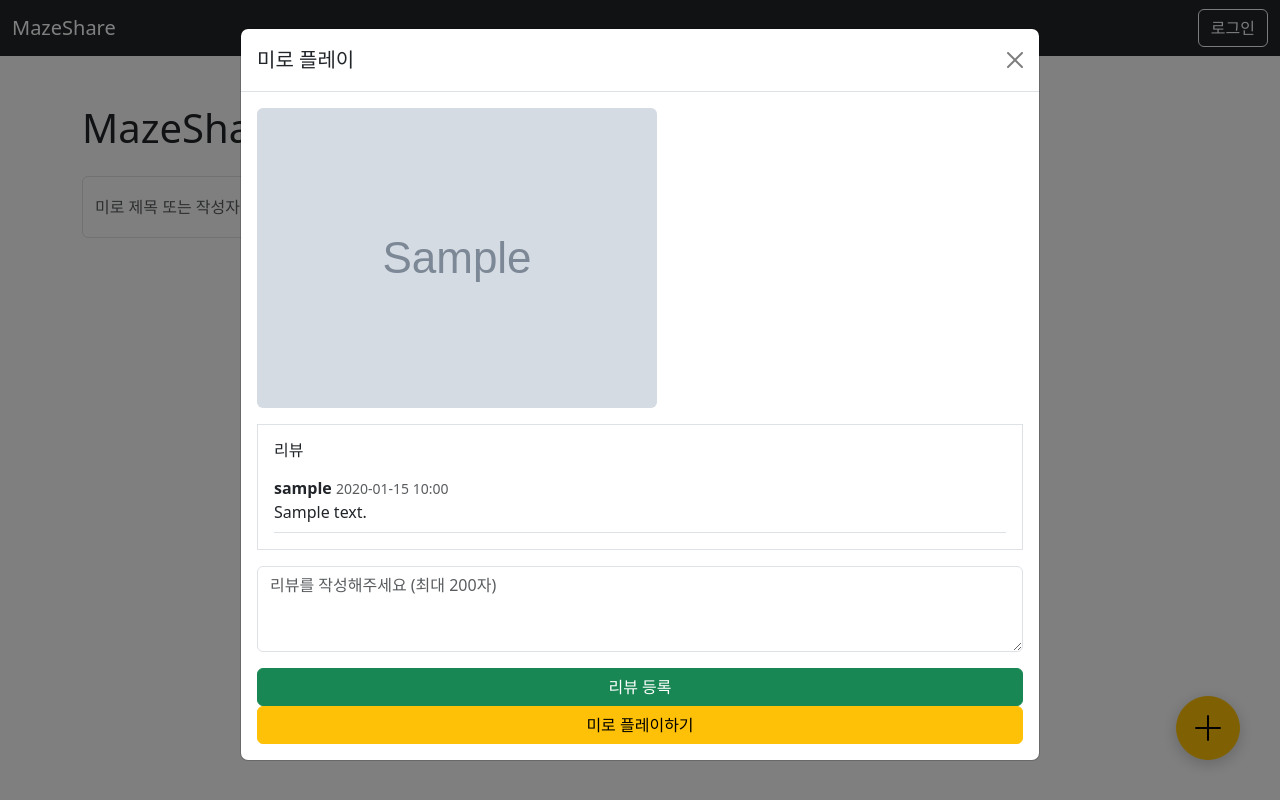
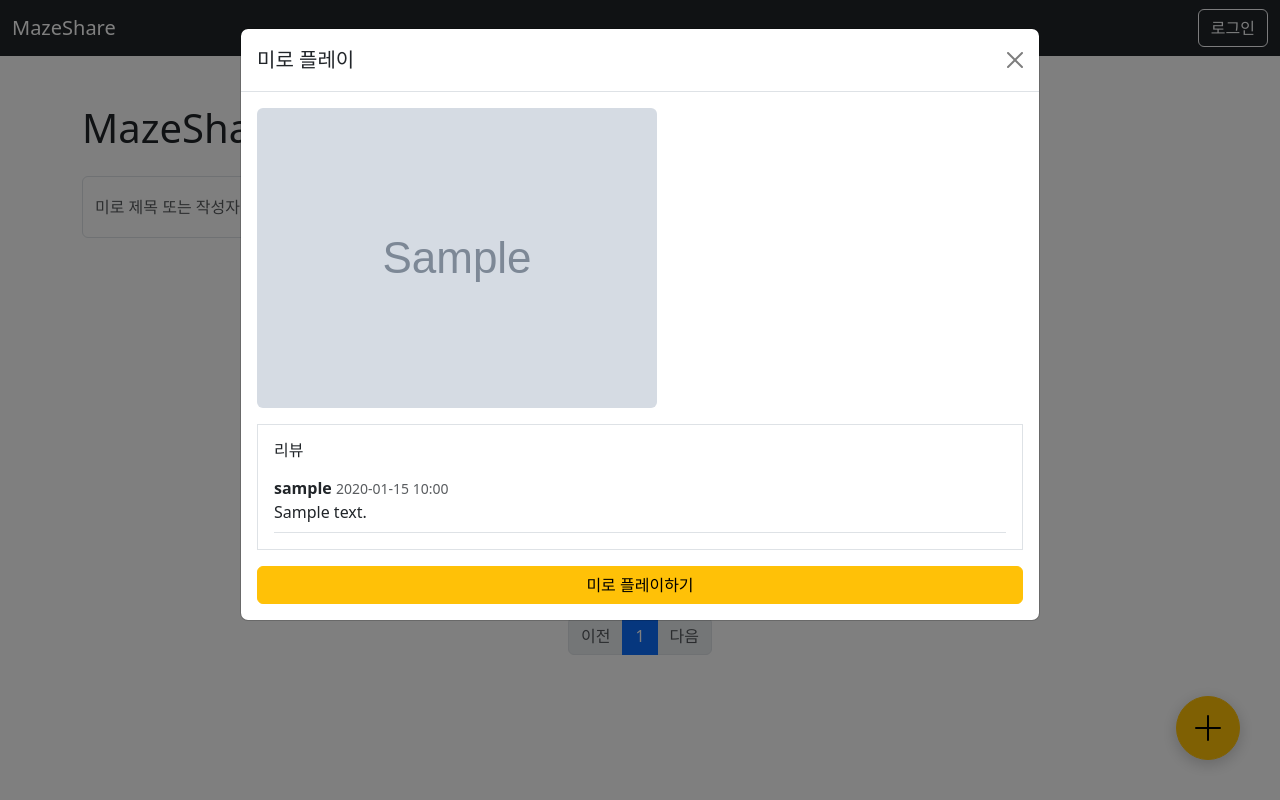
Before and after one commit to GiTae-Kim-kr/GiTae-Kim-kr, a Flask app: page / in a window 1280 px wide, after a click on "플레이". Run offline with Flask 3, Linux system fonts and the light colour scheme; tables that the repository leaves empty hold one stand-in row (values such as "Sample post"); grey boxes marked "Sample" are stand-in pictures.

Commit message:
Update index.html

```diff
--- a/MazeShare/templates/index.html
+++ b/MazeShare/templates/index.html
@@ -3,10 +3,8 @@
 <head>
     <meta charset="UTF-8">
     <title>MazeShare</title>
-    <!-- Bootstrap 5 CSS CDN -->
     <link href="https://cdn.jsdelivr.net/npm/bootstrap@5.3.0/dist/css/bootstrap.min.css" rel="stylesheet">
     <style>
-        /* 오른쪽 하단 고정 미로 생성 버튼 */
         .fab-create-maze {
             position: fixed;
             right: 40px;
@@ -21,7 +19,6 @@
             justify-content: center;
             box-shadow: 0 4px 16px rgba(0,0,0,0.2);
         }
-        /* 추가: 카드 크기 조정 */
         .maze-card {
             max-width: 300px;
             margin: 10px auto;
@@ -29,6 +26,10 @@
         .card-img-top {
             height: 150px;
             object-fit: cover;
+        }
+        .review-box {
+            max-height: 200px;
+            overflow-y: auto;
         }
     </style>
 </head>
@@ -64,7 +65,6 @@
             <button type="button" class="btn-close" data-bs-dismiss="modal"></button>
           </div>
           <div class="modal-body">
-            <!-- 로그인 탭 -->
             <div id="loginTab" class="auth-tab-content">
               <form method="POST" action="/login">
                 <div class="mb-3">
@@ -76,7 +76,6 @@
                 <button type="submit" class="btn btn-primary w-100">로그인</button>
               </form>
             </div>
-            <!-- 회원가입 탭 -->
             <div id="signupTab" class="auth-tab-content" style="display:none;">
               <form method="POST" action="/signup">
                 <div class="mb-3">
@@ -99,12 +98,11 @@
       </div>
     </div>
 
-    <!-- 메인 컨텐츠 영역 -->
+    <!-- 메인 컨텐츠 -->
     <div class="container mt-5">
-        <!-- 상단 제목 -->
         <h1 class="mb-4">MazeShare에 오신 것을 환영합니다!</h1>
 
-        <!-- 검색 & 정렬/필터 영역 -->
+        <!-- 검색 & 필터 -->
         <div class="row mb-4">
             <div class="col-md-6">
                 <form class="d-flex" role="search" method="GET" action="/">
@@ -118,7 +116,6 @@
                 </form>
             </div>
             <div class="col-md-3">
-                <!-- 정렬/필터 드롭다운 -->
                 <div class="dropdown">
                   <button class="btn btn-secondary dropdown-toggle w-100" type="button" data-bs-toggle="dropdown" aria-expanded="false">
                     정렬/필터 선택
@@ -132,8 +129,7 @@
             </div>
         </div>
 
-
-        <!-- 미로 카드 리스트 -->
+        <!-- 미로 목록 -->
         <div class="row row-cols-1 row-cols-md-3 g-4 justify-content-center">
             {% for maze in mazes.items %}
             <div class="col">
@@ -162,9 +158,7 @@
             {% endfor %}
         </div>
 
-
-
-        <!-- 페이지네이션 수정 -->
+        <!-- 페이지네이션 -->
         <nav aria-label="미로 페이지네이션" class="mt-5 mb-5">
             <ul class="pagination justify-content-center">
                 {% if mazes.has_prev %}
@@ -206,7 +200,7 @@
         </nav>
     </div>
 
-        <!-- 미로 플레이 모달 -->
+    <!-- 미로 플레이 모달 (리뷰 등록 폼 제거) -->
     <div class="modal fade" id="mazeModal" tabindex="-1">
         <div class="modal-dialog modal-lg">
             <div class="modal-content">
@@ -218,45 +212,28 @@
                     <!-- 미로 이미지 -->
                     <img id="modalMazeImage" src="" class="img-fluid rounded mb-3" alt="미로 전체 보기">
 
-                    <!-- 리뷰 목록 -->
+                    <!-- 리뷰 목록 (작성 폼 없음) -->
                     <div class="review-box border p-3 mb-3">
                         <h6>리뷰</h6>
                         <div id="reviewsList">
-                            <!-- 리뷰 동적 로딩 영역 -->
                             <div class="alert alert-secondary">아직 리뷰가 없습니다.</div>
                         </div>
                     </div>
-
-                    <!-- 리뷰 작성 폼 -->
-                    <form id="reviewForm" method="POST">
-                        <div class="mb-3">
-                            <textarea class="form-control"
-                                      name="review"
-                                      placeholder="리뷰를 작성해주세요 (최대 200자)"
-                                      rows="3"
-                                      maxlength="200"
-                                      required></textarea>
-                        </div>
-                        <button type="submit" class="btn btn-success w-100">리뷰 등록</button>
-                    </form>
                     <a id="playMazeBtn" class="btn btn-warning w-100" href="#">미로 플레이하기</a>
                 </div>
             </div>
         </div>
     </div>
 
-
-    <!-- 오른쪽 하단 미로 생성 플로팅 버튼 -->
+    <!-- 생성 버튼 -->
     <a href="/create_maze" class="btn btn-warning fab-create-maze" title="미로 생성">
         <svg xmlns="http://www.w3.org/2000/svg" width="32" height="32" fill="currentColor" class="bi bi-plus-lg" viewBox="0 0 16 16">
           <path d="M8 1.5a.5.5 0 0 1 .5.5v5.5H14a.5.5 0 0 1 0 1H8.5V14a.5.5 0 0 1-1 0V8.5H2a.5.5 0 0 1 0-1h5.5V2a.5.5 0 0 1 .5-.5z"/>
         </svg>
     </a>
 
-    <!-- Bootstrap JS -->
     <script src="https://cdn.jsdelivr.net/npm/bootstrap@5.3.0/dist/js/bootstrap.bundle.min.js"></script>
     <script>
-        // 탭 전환 로직
         document.querySelectorAll('#authTabs .nav-link').forEach(tab => {
             tab.addEventListener('click', (e) => {
                 e.preventDefault();
@@ -270,8 +247,7 @@
                 e.target.classList.add('active');
             });
         });
-    </script>
-    <script>
+
         const mazeModal = document.getElementById('mazeModal');
         if (mazeModal) {
             mazeModal.addEventListener('show.bs.modal', event => {
@@ -279,7 +255,6 @@
                 const mazeId = button.getAttribute('data-maze-id');
                 const imagePath = button.getAttribute('data-image-path');
                 document.getElementById('modalMazeImage').src = imagePath;
-        document.getElementById('reviewForm').action = `/submit_review/${mazeId}`;
                 document.getElementById('playMazeBtn').href = `/play_maze/${mazeId}`;
 
                 // 리뷰 목록 AJAX로 불러오기
```
Lines whose indentation alone changed are shown as unchanged.
